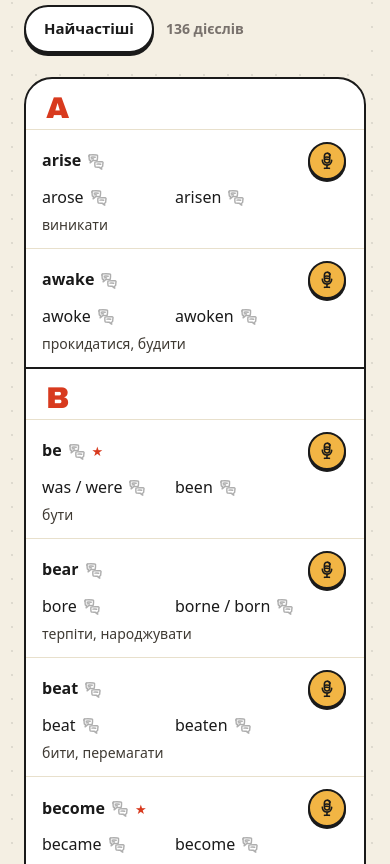
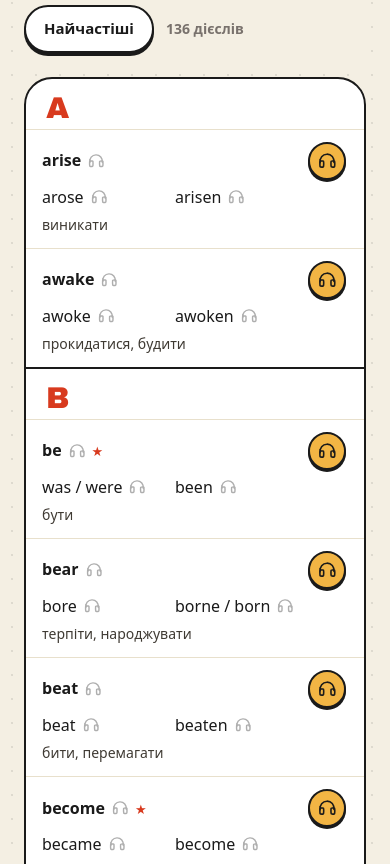
Before and after one commit to mariyavalyanskaya95-create/murly-saas, a Next.js app: page /irregular-verbs/table in a window 390 px wide. Shown: the part 797-1661 px from the top of the page. Built offline with nearby package versions, Linux system fonts and the light colour scheme; no server answers; a web font is replaced by a local one.

Commit message:
Murly: headphones icon for pronunciation

```diff
--- a/components/VerbsAlphabet.tsx
+++ b/components/VerbsAlphabet.tsx
@@ -35,7 +35,7 @@ function Word({ text, say, ok, strong }: { text: string; say: (t: string) => voi
   if (!ok) return strong ? <b>{text}</b> : <span>{text}</span>;
   return (
     <button className={`va-word ${strong ? 'is-strong' : ''}`} onClick={() => say(text)} aria-label={`Послухати: ${text}`}>
-      {text}<Icon id="e-speak" className="mu-ic va-word__ic" />
+      {text}<Icon id="e-head" className="mu-ic va-word__ic" />
     </button>
   );
 }
@@ -96,7 +96,7 @@ export default function VerbsAlphabet() {
                 <span data-label="Past Simple"><Word text={v.past} say={say} ok={ok} /></span>
                 <span data-label="Past Participle"><Word text={v.pp} say={say} ok={ok} /></span>
                 <span className="v-uk">{v.uk}</span>
-                <span>{ok && <button className="va-all" onClick={() => sayAll(v)} aria-label={`Послухати всі три форми ${v.base}`}><Icon id="e-mic" /></button>}</span>
+                <span>{ok && <button className="va-all" onClick={() => sayAll(v)} aria-label={`Послухати всі три форми ${v.base}`}><Icon id="e-head" /></button>}</span>
               </div>
             ))}
           </section>
```
